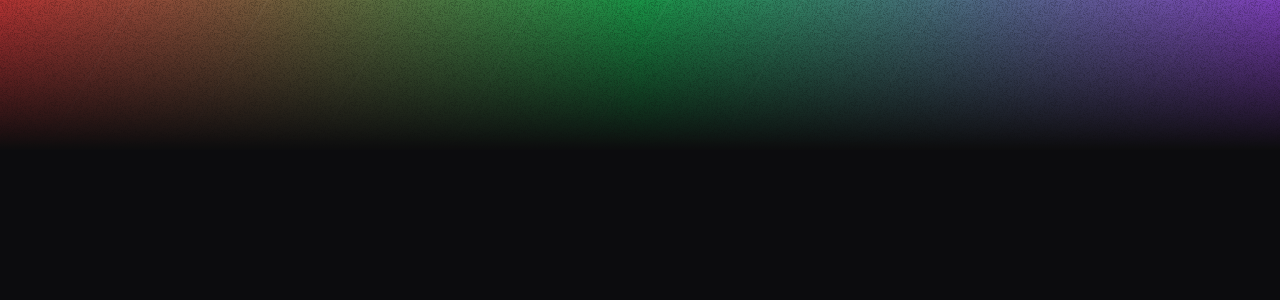
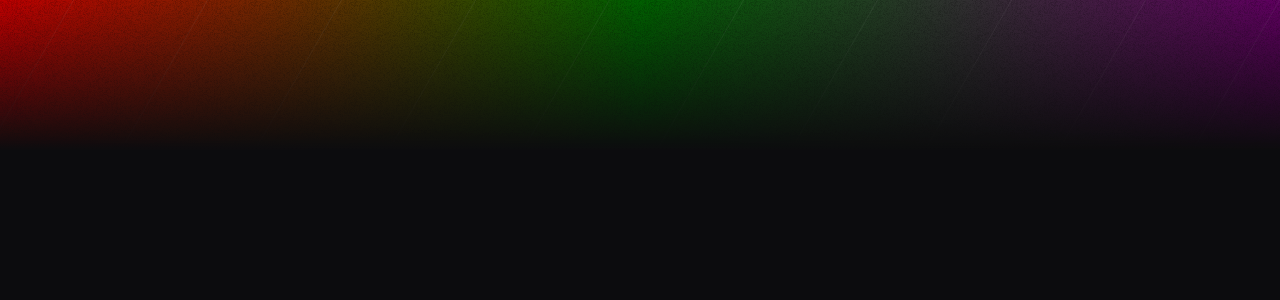
Before and after one commit to faishaldev/faishal-dev, a Next.js app: page / in a window 1280 px wide. Shown: the top 300 px of the page. Built offline with nearby package versions, Linux system fonts and the light colour scheme.

Commit message:
feat(animation): add a beautiful animation

```diff
--- a/app/globals.css
+++ b/app/globals.css
@@ -70,3 +70,46 @@ body {
     @apply bg-background text-foreground;
   }
 }
+
+@keyframes gradient-x {
+  0% {
+    background-position: 0% 50%;
+  }
+  50% {
+    background-position: 100% 50%;
+  }
+  100% {
+    background-position: 0% 50%;
+  }
+}
+
+@keyframes noise {
+  0%,
+  100% {
+    opacity: 0.2;
+  }
+  50% {
+    opacity: 0.4;
+  }
+}
+
+@keyframes line-pattern {
+  0% {
+    background-position: 0% 0%;
+  }
+  100% {
+    background-position: 100% 100%;
+  }
+}
+
+.animate-gradient-x {
+  animation: gradient-x 6s ease infinite;
+}
+
+.animate-noise {
+  animation: noise 2s steps(10) infinite;
+}
+
+.animate-line-pattern {
+  animation: line-pattern 10s linear infinite;
+}
--- a/components/templates/ColorsGradientBackground.jsx
+++ b/components/templates/ColorsGradientBackground.jsx
@@ -16,11 +16,17 @@ export default function ColorsGradientBackground({ className = '' }) {
         ${className}`)}
     >
       <div
-        className="absolute w-full h-full opacity-25"
+        className="absolute w-full h-full animate-gradient-x"
+        style={{
+          backgroundImage: `linear-gradient(to right, red, green, purple)`,
+        }}
+      />
+      <div
+        className="absolute w-full h-full opacity-25 animate-noise"
         style={{ backgroundImage: `url(${Noise.src})` }}
       />
       <div
-        className="absolute w-full h-full"
+        className="absolute w-full h-full animate-line-pattern"
         style={{ backgroundImage: `url(${LinePattern.src})` }}
       />
       <div className="absolute inset-0 bg-gradient-to-b from-transparent to-[#101012]" />
--- a/tailwind.config.mjs
+++ b/tailwind.config.mjs
@@ -1,10 +1,10 @@
 /** @type {import('tailwindcss').Config} */
 export default {
-    darkMode: ["class"],
+  darkMode: ['class'],
   content: [
-    "./pages/**/*.{js,ts,jsx,tsx,mdx}",
-    "./components/**/*.{js,ts,jsx,tsx,mdx}",
-    "./app/**/*.{js,ts,jsx,tsx,mdx}",
+    './pages/**/*.{js,ts,jsx,tsx,mdx}',
+    './components/**/*.{js,ts,jsx,tsx,mdx}',
+    './app/**/*.{js,ts,jsx,tsx,mdx}',
   ],
   theme: {
     extend: {
@@ -13,49 +13,70 @@ export default {
         foreground: 'hsl(var(--foreground))',
         card: {
           DEFAULT: 'hsl(var(--card))',
-  				foreground: 'hsl(var(--card-foreground))'
+          foreground: 'hsl(var(--card-foreground))',
         },
         popover: {
           DEFAULT: 'hsl(var(--popover))',
-  				foreground: 'hsl(var(--popover-foreground))'
+          foreground: 'hsl(var(--popover-foreground))',
         },
         primary: {
           DEFAULT: 'hsl(var(--primary))',
-  				foreground: 'hsl(var(--primary-foreground))'
+          foreground: 'hsl(var(--primary-foreground))',
         },
         secondary: {
           DEFAULT: 'hsl(var(--secondary))',
-  				foreground: 'hsl(var(--secondary-foreground))'
+          foreground: 'hsl(var(--secondary-foreground))',
         },
         muted: {
           DEFAULT: 'hsl(var(--muted))',
-  				foreground: 'hsl(var(--muted-foreground))'
+          foreground: 'hsl(var(--muted-foreground))',
         },
         accent: {
           DEFAULT: 'hsl(var(--accent))',
-  				foreground: 'hsl(var(--accent-foreground))'
+          foreground: 'hsl(var(--accent-foreground))',
         },
         destructive: {
           DEFAULT: 'hsl(var(--destructive))',
-  				foreground: 'hsl(var(--destructive-foreground))'
+          foreground: 'hsl(var(--destructive-foreground))',
         },
         border: 'hsl(var(--border))',
         input: 'hsl(var(--input))',
         ring: 'hsl(var(--ring))',
         chart: {
-  				'1': 'hsl(var(--chart-1))',
-  				'2': 'hsl(var(--chart-2))',
-  				'3': 'hsl(var(--chart-3))',
-  				'4': 'hsl(var(--chart-4))',
-  				'5': 'hsl(var(--chart-5))'
-  			}
+          1: 'hsl(var(--chart-1))',
+          2: 'hsl(var(--chart-2))',
+          3: 'hsl(var(--chart-3))',
+          4: 'hsl(var(--chart-4))',
+          5: 'hsl(var(--chart-5))',
+        },
       },
       borderRadius: {
         lg: 'var(--radius)',
         md: 'calc(var(--radius) - 2px)',
-  			sm: 'calc(var(--radius) - 4px)'
-  		}
-  	}
+        sm: 'calc(var(--radius) - 4px)',
       },
-  plugins: [require("tailwindcss-animate")],
+      animation: {
+        'gradient-x': 'gradient-x 6s ease infinite',
+        noise: 'noise 2s steps(10) infinite',
+        'line-pattern': 'line-pattern 10s linear infinite',
+      },
+      keyframes: {
+        'gradient-x': {
+          '0%': { backgroundPosition: '0% 50%' },
+          '50%': { backgroundPosition: '100% 50%' },
+          '100%': { backgroundPosition: '0% 50%' },
+        },
+        noise: {
+          '0%': { opacity: 0.2 },
+          '50%': { opacity: 0.4 },
+          '100%': { opacity: 0.2 },
+        },
+        'line-pattern': {
+          '0%': { backgroundPosition: '0% 0%' },
+          '100%': { backgroundPosition: '100% 100%' },
+        },
+      },
+    },
+  },
+  plugins: [require('tailwindcss-animate')],
 };
```
Lines whose indentation alone changed are shown as unchanged.
